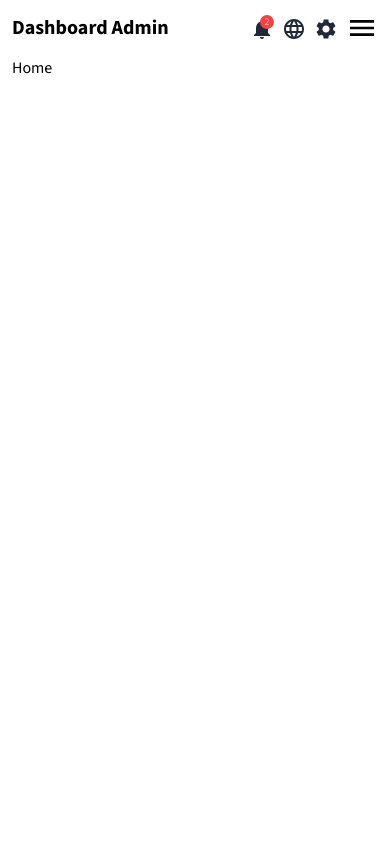
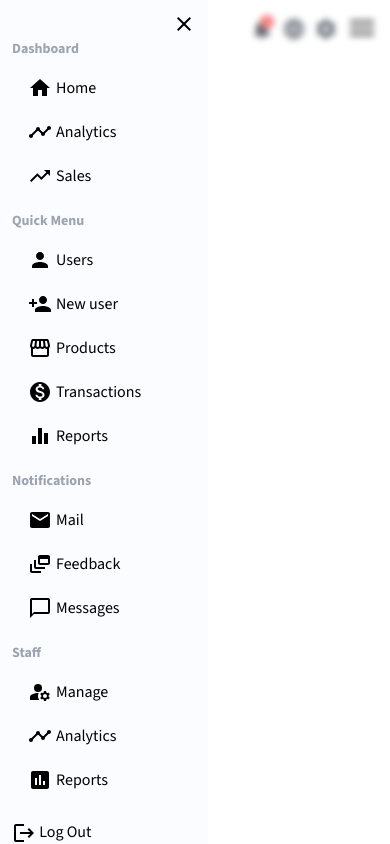
Before and after one commit to mobin-izadi/react-dashboard-admin, a React (Create React App) app: page / in a window 390 px wide. Both pictures are taken after a click on the button 362 px from the left and 28 px from the top of the page. Built offline with nearby package versions, Linux system fonts and the light colour scheme; the HTML template or start-up script is replaced by a standard one.

Commit message:
Fix mobile menu problems & make it responsive

```diff
--- a/src/App.js
+++ b/src/App.js
@@ -2,11 +2,16 @@ import { useRoutes } from "react-router-dom";
 import routes from './routes'
 import Header from "./components/Header";
 import Sidebar from "./components/Sidebar/Sidebar"
+import MobileMenuContext from "./context/MobileMenuContext";
+import { useState } from "react";
+
 
 function App() {
-  let router = useRoutes(routes)
+  const router = useRoutes(routes)
+  const [mobileMenu, setMobileMenu] = useState(false)
   return (
     <div>
+      <MobileMenuContext.Provider value={{ mobileMenu, setMobileMenu }}>
         <Header></Header>
         <main className="flex">
           {/* sidebar */}
@@ -16,7 +21,7 @@ function App() {
             {router}
           </div>
         </main>
-
+      </MobileMenuContext.Provider>
     </div>
   );
 }
--- a/src/components/Header.js
+++ b/src/components/Header.js
@@ -1,11 +1,20 @@
-import React from 'react'
+import React, { useContext } from 'react'
+import MobileMenuContext from '../context/MobileMenuContext';
+// icons
 import NotificationsIcon from '@mui/icons-material/Notifications';
 import SettingsIcon from '@mui/icons-material/Settings';
 import profile from '../assets/images/profile.png'
 import LanguageIcon from '@mui/icons-material/Language';
 import MenuIcon from '@mui/icons-material/Menu';
 
+
 export default function Header() {
+    let mobileMenuBtn = useContext(MobileMenuContext)
+
+    const mobileMenuHandler = () => {
+        mobileMenuBtn.setMobileMenu(preValue => !preValue)
+    }
+
     return (
         <header className='flex justify-between items-center gap-2 px-3 sm:px-6 py-3'>
             {/* logo */}
@@ -32,8 +41,8 @@ export default function Header() {
                 <div className='w-12 h-12 rounded-full overflow-hidden hidden lg:block'>
                     <img src={profile} alt="" className='w-full h-full object-cover' />
                 </div>
-                {/* menu hamberger */}
-                <button className='inline-block lg:hidden'>
+                {/* menu hamburger */}
+                <button className='inline-block lg:hidden' onClick={mobileMenuHandler}>
                     <MenuIcon className='!w-8 !h-8'></MenuIcon>
                 </button>
 
--- a/src/components/Sidebar/Sidebar.js
+++ b/src/components/Sidebar/Sidebar.js
@@ -1,5 +1,6 @@
-import React, { useState } from 'react'
+import React, { useContext, useState } from 'react'
 import SidebarBox from './SidebarBox';
+import MobileMenuContext from '../../context/MobileMenuContext';
 // icons
 import HomeIcon from '@mui/icons-material/Home';
 import TimelineIcon from '@mui/icons-material/Timeline';
@@ -18,7 +19,14 @@ import LogoutIcon from '@mui/icons-material/Logout';
 import CloseIcon from '@mui/icons-material/Close';
 
 
+
+
 export default function Sidebar() {
+    const mobileMenuHandler = useContext(MobileMenuContext)
+    const CloseMobileMenuHandler = () => {
+        mobileMenuHandler.setMobileMenu(false)
+    }
+
     const [dashboard, setDashboard] = useState({
         title: 'Dashboard',
         items: [
@@ -53,10 +61,12 @@ export default function Sidebar() {
             { id: 2, title: 'Reports', icon: <AssessmentIcon />, path: '/Reports-staff' },
         ]
     })
+
     return (
-        <aside className="fixed top-0 lg:top-[72px] -left-52 lg:left-0 bottom-0 w-52 lg:w-1/5  overflow-y-auto  bg-[#FAFCFF] p-3 custom-scroll z-50">
+        <>
+            <aside className={` fixed top-0 lg:top-[72px]  lg:left-0 bottom-0 w-52 lg:w-1/5  overflow-y-auto  bg-[#FAFCFF] p-3 custom-scroll z-50 transition-all ${mobileMenuHandler.mobileMenu ? 'left-0' : '-left-52'}`}>
                 <div className='flex justify-end lg:hidden'>
-                <CloseIcon className='cursor-pointer'></CloseIcon>
+                    <CloseIcon className='cursor-pointer' onClick={CloseMobileMenuHandler} ></CloseIcon>
                 </div>
                 <SidebarBox {...dashboard}></SidebarBox>
                 <SidebarBox {...quickMenu} className="mt-3"></SidebarBox>
@@ -64,5 +74,10 @@ export default function Sidebar() {
                 <SidebarBox {...staff} className="mt-3"></SidebarBox>
                 <button className='mt-5'><LogoutIcon className='w-7 h-7'></LogoutIcon> Log Out</button>
             </aside>
+            {/* blur */}
+            <div className={`fixed inset-0 bg-white/30 backdrop-blur-[3px] z-30 ${mobileMenuHandler.mobileMenu ? 'block' : 'hidden'} `} onClick={CloseMobileMenuHandler}>
+
+            </div>
+        </>
     )
 }
--- /dev/null
+++ b/src/context/MobileMenuContext.js
@@ -0,0 +1,5 @@
+import { createContext } from "react";
+
+const MobileMenuContext = createContext()
+
+export default MobileMenuContext
--- a/src/index.css
+++ b/src/index.css
@@ -81,6 +81,8 @@
 }
 
 @layer components {
+
+
   /* width */
   .custom-scroll::-webkit-scrollbar {
     width: 7px;
```
Lines whose indentation alone changed are shown as unchanged.
